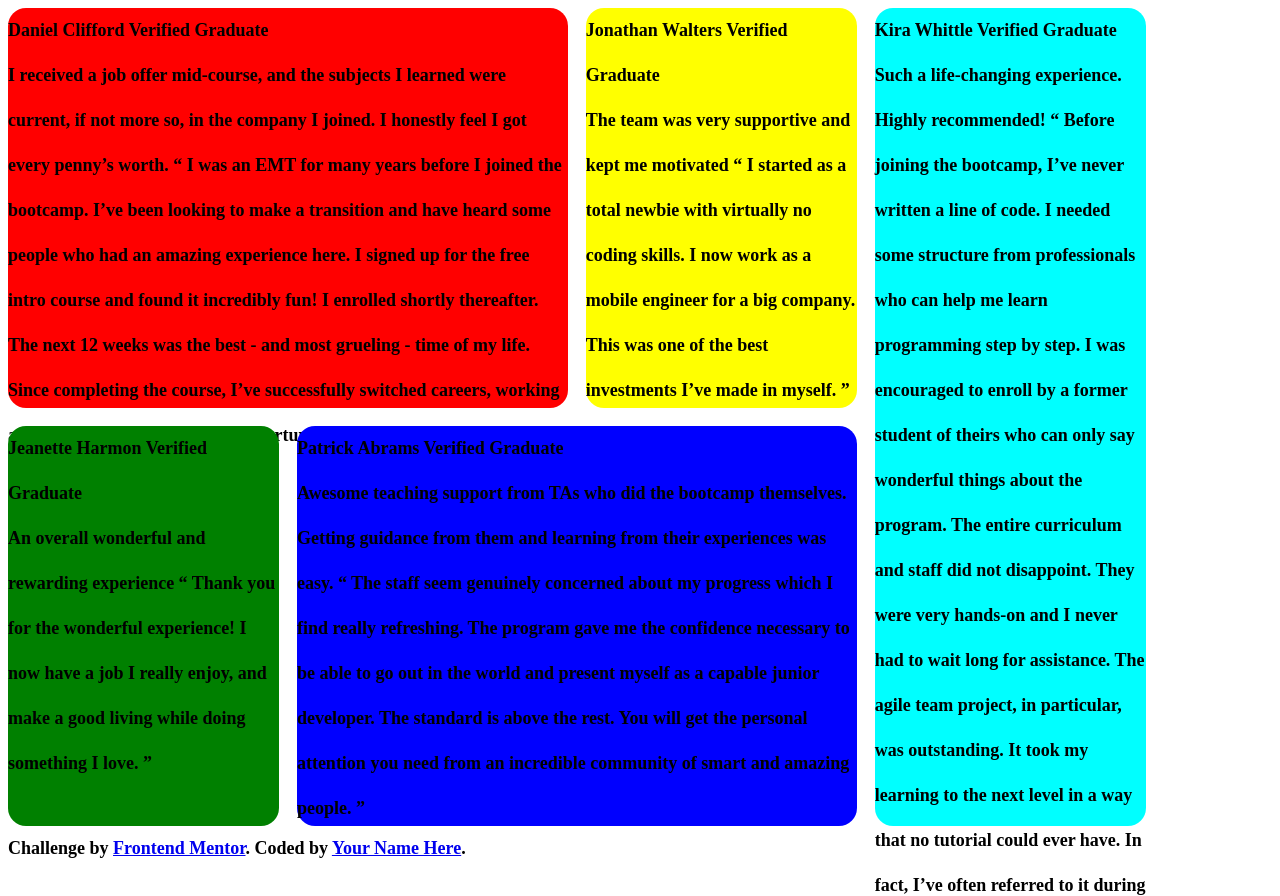
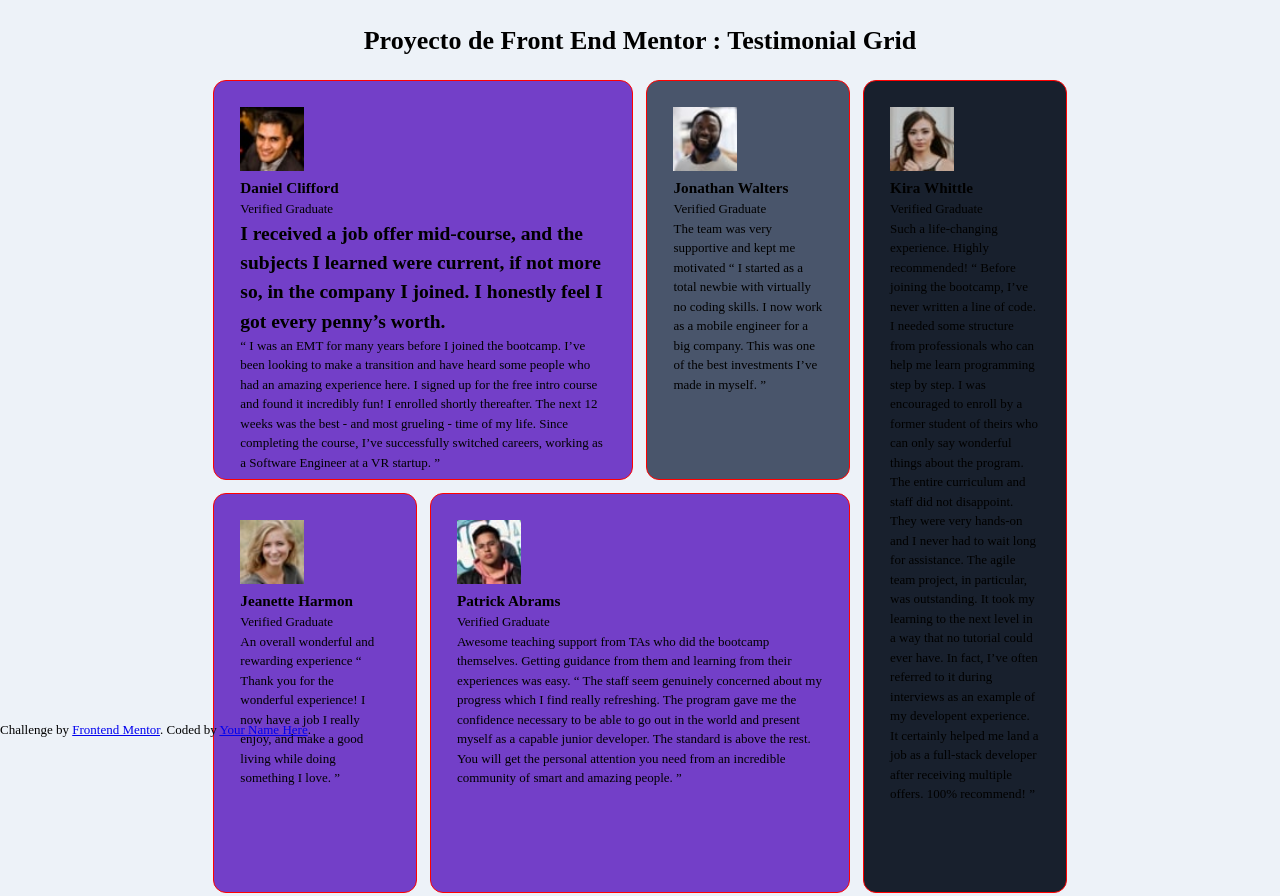
Before and after one commit to g4gr/FEM__Testimonial-grid, a website: page public/index.html in a window 1280 px wide. Shown: the top 896 px of the page. Drawn offline with Linux system fonts and the light colour scheme.

Commit message:
*.scss (Styles): Actualizaciones de estilos
Contenido de la clase del 12.06.2023

```diff
--- a/production/styles/_h-colors.scss
+++ b/production/styles/_h-colors.scss
@@ -0,0 +1,10 @@
+
+
+$c-grey900 : #18202D ;
+$c-grey700 : #49556B ;
+$c-grey200 : #EDF2F8 ;
+$c-grey100 : #FCFCFC ;
+
+$c-white : #FFFFFF ;
+
+$c-violet800 : #733FC8 ;
--- a/production/styles/_h-fonts.scss
+++ b/production/styles/_h-fonts.scss
@@ -1,7 +1,7 @@
 
-$fontSize :     18px ;
-$fontWeight :   600 ;
-$lineHeight :   2.5 ;
+$fontSize :     13px ;
+$fontWeight :   500 ;
+$lineHeight :   1.5 ;
 
 $sizes : 38px , 32px , 28px , 24px , 22px , 18px ;
 
@@ -10,12 +10,3 @@ $sizes : 38px , 32px , 28px , 24px , 22px , 18px ;
 // h1 { font-size : 54px }
 // h2 { font-size : 36px }
 // h3 { font-size : 18px }
-
-
-@for $i from 1 through 3 {
-    @each $size in $sizes {
-        h#{ $i } {
-            font-size : #{ $size } ;
-        }
-    }
-}
--- a/production/styles/_l-footer.scss
+++ b/production/styles/_l-footer.scss
@@ -0,0 +1,6 @@
+
+
+.Footer {
+    grid-row : 3 / 4 ;
+    grid-column: 1 / 13 ;
+}
--- a/production/styles/_l-header.scss
+++ b/production/styles/_l-header.scss
@@ -0,0 +1,12 @@
+@use 'mixins' as M ;
+
+.Header {
+    grid-row : 1 / 2 ;
+    grid-column: 1 / 13 ;
+
+    @include M.Display ( flex , row nowrap , center , center ) ;
+
+    & h1 {
+        text-align: center ;
+    }
+}
--- a/production/styles/_l-html.scss
+++ b/production/styles/_l-html.scss
@@ -1,4 +1,5 @@
 @use 'h-fonts' as F ;
+@use 'h-colors' as C ;
 
 html {
   font-size :       F.$fontSize ;
@@ -6,4 +7,15 @@ html {
   line-height :     F.$lineHeight ;
 }
 
-.Body {}
+* {
+    padding: 0;
+    margin: 0;
+}
+
+.Body {
+    display : grid ;
+    grid-template-rows: 10vh 80vh 10vh ;
+    grid-template-columns : repeat( 12 , 1fr );
+
+    background-color : C.$c-grey200 ;
+}
--- a/production/styles/_l-main.scss
+++ b/production/styles/_l-main.scss
@@ -1,8 +1,13 @@
-
+@use 'mixins' as M ;
+@use "c-article" as A ;
+@use 'h-colors' as C ;
 
 .Main {
-  width : 90% ;
+    grid-row : 2 / 3 ;
+    grid-column : 3 / 11 ;
   height: 100% ;
+
+  @include M.Display ( flex , row nowrap , center ) ;
 
   & .section {
     display : grid ;
@@ -11,42 +16,47 @@
     gap : 1rem ;
 
     & .article {
-      border-radius : 1rem ;
+        padding : 2rem ;
+        border-radius : 1rem ;
+
+        border : 1px solid red ;
 
       &:nth-child(1) {
         grid-row : 1 / 2 ;
         grid-column : 1 / 5 ;
 
-        background-color : red ;
+        background-color : C.$c-violet800 ;
       }
 
       &:nth-child(2) {
         grid-row : 1 / 2 ;
         grid-column : 5 / 7 ;
 
-        background-color : yellow ;
+        background-color : C.$c-grey700 ;
       }
 
       &:nth-child(3) {
         grid-row : 2 / 3 ;
         grid-column : 1 / 3 ;
 
-        background-color : green ;
+        background-color : C.$c-violet800 ;
       }
 
       &:nth-child(4) {
         grid-row : 2 / 3 ;
         grid-column : 3 / 7 ;
 
-        background-color : blue ;
+        background-color : C.$c-violet800 ;
       }
 
       &:nth-child(5) {
         grid-row : 1 / 3 ;
         grid-column : 7 / 9 ;
 
-        background-color : aqua ;
+        background-color : C.$c-grey900 ;
       }
+      @include A.article__header ;
+      @include A.article__main ;
     }
   }
 
--- a/production/styles/mixins.scss
+++ b/production/styles/mixins.scss
@@ -0,0 +1,16 @@
+// Comienzo Mixins
+
+@mixin Display ( $display , $flexFlow , $justifyContent , $alignItems : false , $gap : false ){
+    display :           $display ;
+    flex-flow :         $flexFlow ;
+    justify-content :   $justifyContent ;
+
+    @if $alignItems {
+        align-items :       $alignItems ;
+    }
+
+    @if $gap {
+        gap :           $gap ;
+    }
+
+}
--- a/public/index.html
+++ b/public/index.html
@@ -1,8 +1,10 @@
 <!DOCTYPE html>
 <html lang="en">
+
 <head>
     <meta charset="UTF-8">
-    <meta name="viewport" content="width=device-width, initial-scale=1.0"> <!-- displays site properly based on user's device -->
+    <meta name="viewport" content="width=device-width, initial-scale=1.0">
+    <!-- displays site properly based on user's device -->
 
     <link rel="icon" type="image/png" sizes="32x32" href="./images/favicon-32x32.png">
 
@@ -12,48 +14,71 @@
     <title>Frontend Mentor | [Challenge Name Here]</title>
 
 </head>
-  <body class="Body" >
-    <header class="Header" ></header>
-      <aside class="Aside" ></aside>
 
-      <main class="Main" >
-        <section class="section" >
-          <article class="article" > <!-- Hijo 1 -->
-            <header>
-              Daniel Clifford
-              Verified Graduate
+<body class="Body">
+    <header class="Header">
+        <h1>Proyecto de Front End Mentor : Testimonial Grid </h1>
     </header>
-            <main>
+    <aside class="Aside"></aside>
+
+    <main class="Main">
+        <section class="section">
+            <article class="article"> <!-- Hijo 1 -->
+                <header class="article__header">
+                    <figure class="article__header--figure">
+                        <img height="64px" weight="64px" alt="Foto de Daniel Clifford"
+                            src="./images/image-daniel.jpg" />
+                        <figcaption>
+                            <h1>Daniel Clifford</h1>
+                            <p>Verified Graduate</p>
+                        </figcaption>
+                    </figure>
+                </header>
+                <main class="article__main">
+                    <h2 class="article__main--title">
                         I received a job offer mid-course, and the subjects I learned were current, if not more so,
                         in the company I joined. I honestly feel I got every penny’s worth.
-
+                    </h2>
+                    <p class="article__main--paragraph">
                         “ I was an EMT for many years before I joined the bootcamp. I’ve been looking to make a
                         transition and have heard some people who had an amazing experience here. I signed up
                         for the free intro course and found it incredibly fun! I enrolled shortly thereafter.
                         The next 12 weeks was the best - and most grueling - time of my life. Since completing
-                the course, I’ve successfully switched careers, working as a Software Engineer at a VR startup. ”
+                        the course, I’ve successfully switched careers, working as a Software Engineer at a VR startup.
+                        ”
+                    </p>
                 </main>
             </article>
-          <article class="article" > <!-- Hijo 2 -->
-            <header>
-                Jonathan Walters
-                Verified Graduate
-
+            <article class="article"> <!-- Hijo 2 -->
+                <header class="article__header">
+                    <figure class="article__header--figure">
+                        <img height="64px" weight="64px" alt="Foto de Daniel Clifford"
+                            src="./images/image-jonathan.jpg" />
+                        <figcaption>
+                            <h1>Jonathan Walters</h1>
+                            <p>Verified Graduate</p>
+                        </figcaption>
+                    </figure>
                 </header>
-            <main>
+                <main class="article__main">
                     The team was very supportive and kept me motivated
 
                     “ I started as a total newbie with virtually no coding skills. I now work as a mobile engineer
                     for a big company. This was one of the best investments I’ve made in myself. ”
                 </main>
             </article>
-        <article class="article" > <!-- Hijo 3 -->
-            <header>
-
-                Jeanette Harmon
-                Verified Graduate
+            <article class="article"> <!-- Hijo 3 -->
+                <header class="article__header">
+                    <figure class="article__header--figure">
+                        <img height="64px" weight="64px" alt="Foto de Daniel Clifford"
+                            src="./images/image-jeanette.jpg" />
+                        <figcaption>
+                            <h1>Jeanette Harmon</h1>
+                            <p>Verified Graduate</p>
+                        </figcaption>
+                    </figure>
                 </header>
-            <main>
+                <main class="article__main">
                     An overall wonderful and rewarding experience
 
                     “ Thank you for the wonderful experience! I now have a job I really enjoy, and make a good living
@@ -61,12 +86,18 @@
                 </main>
             </article>
 
-        <article class="article" > <!-- Hijo 4 -->
-            <header>
-                Patrick Abrams
-                Verified Graduate
+            <article class="article"> <!-- Hijo 4 -->
+                <header class="article__header">
+                    <figure class="article__header--figure">
+                        <img height="64px" weight="64px" alt="Foto de Daniel Clifford"
+                            src="./images/image-patrick.jpg" />
+                        <figcaption>
+                            <h1>Patrick Abrams</h1>
+                            <p>Verified Graduate</p>
+                        </figcaption>
+                    </figure>
                 </header>
-            <main>
+                <main class="article__main">
                     Awesome teaching support from TAs who did the bootcamp themselves. Getting guidance from them and
                     learning from their experiences was easy.
 
@@ -76,30 +107,40 @@
                     an incredible community of smart and amazing people. ”
                 </main>
             </article>
-        <article class="article" > <!-- Hijo 5 -->
-            <header>
-                Kira Whittle
-                Verified Graduate
+            <article class="article"> <!-- Hijo 5 -->
+                <header class="article__header">
+                    <figure class="article__header--figure">
+                        <img height="64px" weight="64px" alt="Foto de Daniel Clifford" src="./images/image-kira.jpg" />
+                        <figcaption>
+                            <h1>Kira Whittle</h1>
+                            <p>Verified Graduate</p>
+                        </figcaption>
+                    </figure>
                 </header>
-            <main>
+                <main class="article__main">
                     Such a life-changing experience. Highly recommended!
 
                     “ Before joining the bootcamp, I’ve never written a line of code. I needed some structure from
                     professionals who can help me learn programming step by step. I was encouraged to enroll by a former
-                student of theirs who can only say wonderful things about the program. The entire curriculum and staff
-                did not disappoint. They were very hands-on and I never had to wait long for assistance. The agile team
-                project, in particular, was outstanding. It took my learning to the next level in a way that no tutorial
+                    student of theirs who can only say wonderful things about the program. The entire curriculum and
+                    staff
+                    did not disappoint. They were very hands-on and I never had to wait long for assistance. The agile
+                    team
+                    project, in particular, was outstanding. It took my learning to the next level in a way that no
+                    tutorial
                     could ever have. In fact, I’ve often referred to it during interviews as an example of my developent
-                experience. It certainly helped me land a job as a full-stack developer after receiving multiple offers.
+                    experience. It certainly helped me land a job as a full-stack developer after receiving multiple
+                    offers.
                     100% recommend! ”
                 </main>
             </article>
         </section>
     </main>
 
-    <div class="attribution">
+    <footer class="Footer">
         Challenge by <a href="https://www.frontendmentor.io?ref=challenge" target="_blank">Frontend Mentor</a>.
         Coded by <a href="#">Your Name Here</a>.
-    </div>
+    </footer>
 </body>
+
 </html>
```
Also changed, not shown: production/styles/_c-article.scss (added, +29 -0 lines), public/styles.css, 1 other file. Lines whose indentation alone changed are shown as unchanged.
